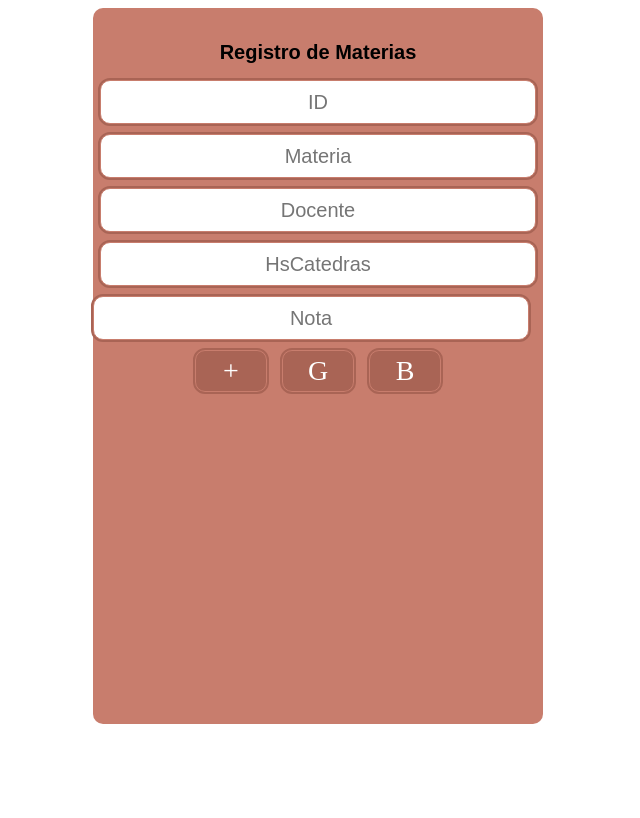
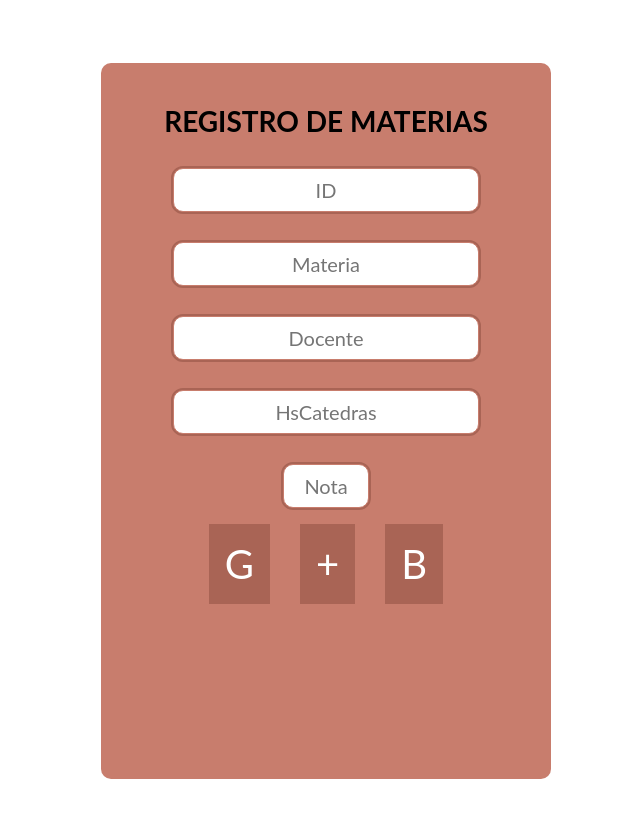
Before and after one commit to facundopantoja231/tpProgramacion, a React (Create React App) app: page / in a window 1280 px wide. Shown: the top 818 px of the page, without its empty margins (322-962 px from the left). Built offline with nearby package versions, Linux system fonts and the light colour scheme.

Commit message:
Actualización de estilos x2

```diff
--- a/src/App.js
+++ b/src/App.js
@@ -12,14 +12,9 @@ export default class App extends React.Component {
   }
   render() {
     return (
-      <div>
-        <Header />
         <div className="form">
           <Formulario />
-          <Listado />
         </div>
-        <Footer />
-      </div>
     );
   }
 }
--- a/src/componentes/Formulario.js
+++ b/src/componentes/Formulario.js
@@ -42,7 +42,7 @@ export default class Formulario extends React.Component {
           valor={HsCatedras}
           onChange={(valor) => this.setstate({ HsCatedras: valor })}
         />
-        <div>
+        <div className="notas">
           <Input
             esNota={true}
             titulo="Nota"
@@ -51,8 +51,8 @@ export default class Formulario extends React.Component {
           />
         </div>
         <div className="botones">
+          <Boton titulo="G" />
           <Boton titulo="+" onClick={() => alert("Hola")} />
-          <Boton titulo="G" />
           <Boton titulo="B" />
         </div>
         <div></div>
--- a/src/styles.css
+++ b/src/styles.css
@@ -1,12 +1,14 @@
-.App {
-  font-family: sans-serif;
-  text-align: center;
+* {
+  font-family: "Lato", sans-serif;
 }
 
-.form {
+body {
     display: flex;
 	  justify-content: center;
 	  align-items: center;
+	  width: 100%;
+	  height: 825px;
+    flex: 1;
 }
 
 .Formulario {
@@ -16,43 +18,6 @@
 	  border-radius: 10px;
 	  width: 450px;
     height: 700px;
-}
-
-.title {
-  font-size: 1.25rem;
-  text-align: center;
-  font-family: sans-serif;
-}
-
-.Formulario input {
-  margin-block: 10px;
-  width: calc(100% - 20px);
-}
-
-.Boton {
-  display: flex;
-  justify-content: center;
-  align-items: center;
-  text-decoration: none;
-  width: 70px;
-  height: 40px;
-  background: #a96455;
-  color: white;
-  border: none;
-  outline: none;
-  border-radius: 10px;
-  border: 1px solid #c87d6d;
-  font-size: 1.75rem;
-  transition: all 0.3s;
-  outline: 2px solid #a96455;
-}
-
-.botones {
-  margin-top: 10px;
-  display: flex;
-  justify-content: center;
-  align-items: center;
-  gap: 15px;
 }
 
 .input {
@@ -70,6 +35,21 @@
 	transition: all .3s;
 }
 
+.title {
+  margin-top: 25px;
+	font-size: 1.75em;
+	text-align: center;
+    text-transform: uppercase;
+}
+
+.notas {
+  display: flex;
+	flex-wrap: wrap;
+	justify-content: center;
+	align-items: center !important;
+	gap: 10px;
+}
+
 .notita {
   font-size: 1.25rem;
 	display: block;
@@ -84,3 +64,33 @@
 	outline: 2px solid #A96455;
 	transition: all .3s;
 }
+
+.botones {
+  margin-top: 1rem;
+	width: 100%;
+	display: flex;
+	justify-content: center;
+	align-items: center;
+	gap: 30px;
+}
+
+.Boton {
+  background-color: #A96455;
+	color: black;
+	cursor: pointer;
+	transition: all .3s;
+  padding: 1rem;
+	color: white;
+	cursor: pointer;
+	transition: all .3s;
+  font-size: 2.5rem;
+}
+
+.Boton:hover {
+    background-color: #A06052;
+}
+
+.input:focus, .notita:focus {
+	outline: 2px solid #333;
+	border: none;
+}
```
Lines whose indentation alone changed are shown as unchanged.
